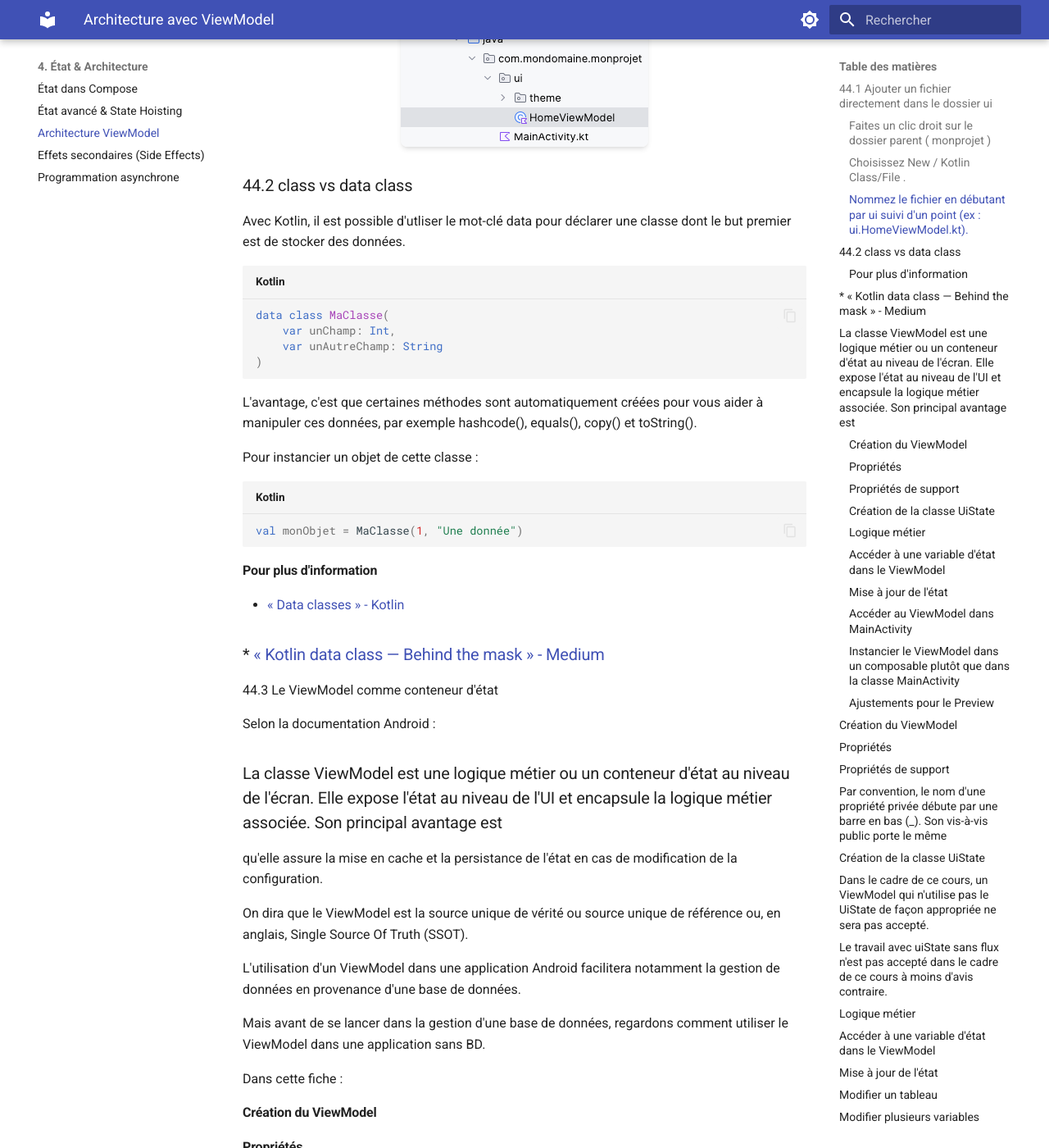
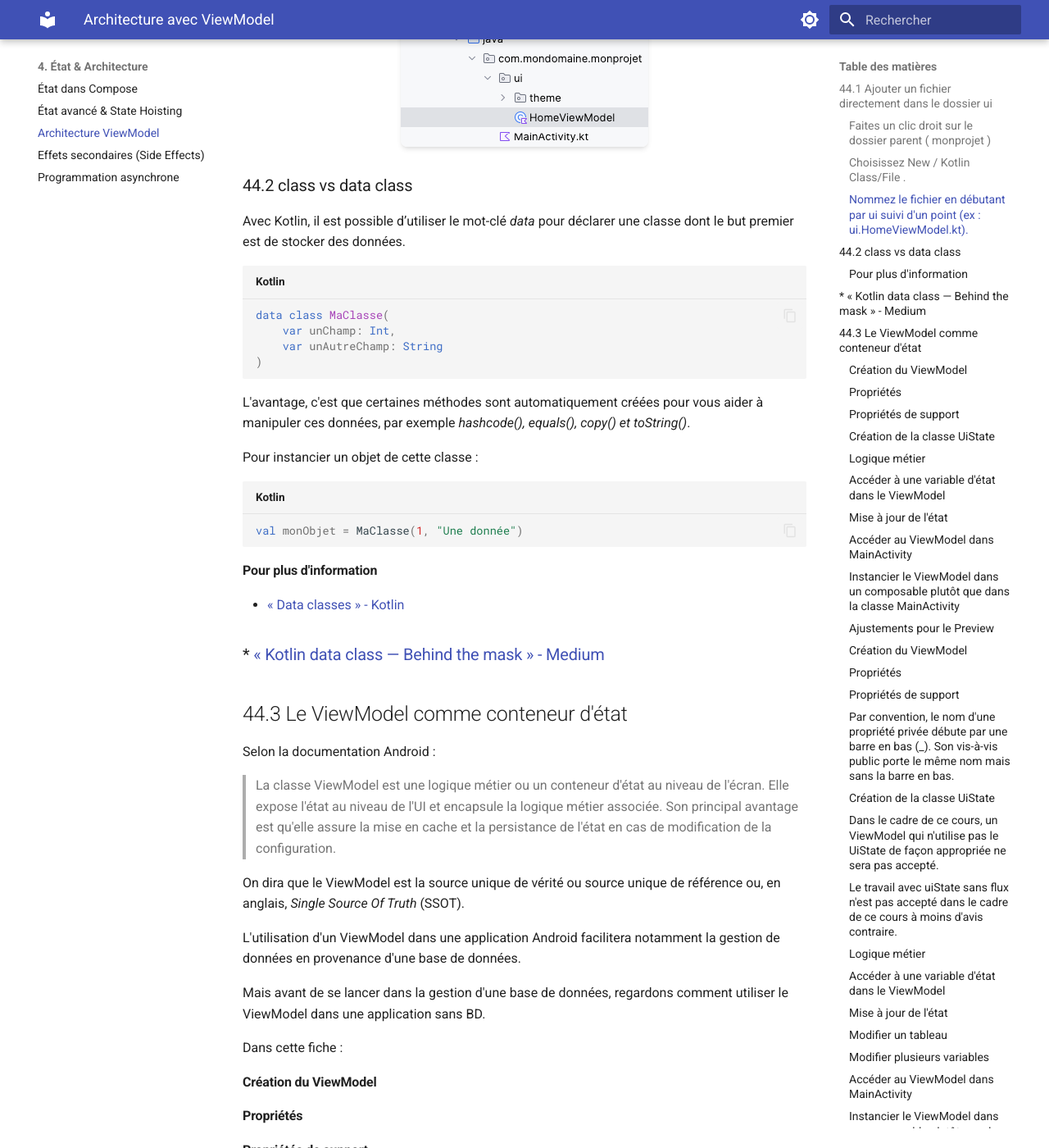
Before and after one commit to Apps-Mobiles-2-Victo/notes_de_cours, an MkDocs documentation site: the page built from docs/04-etat-architecture/viewmodel.md, in a window 1280 px wide and 1400 px high, scrolled down 1184 px. Shown: the whole window at 82% size. Built offline with MkDocs 1.6.1 and Material for MkDocs 9.7.7, drawn with Linux system fonts in a browser that asks for light colours; some of the changed text lies outside the part shown.

Commit message:
Fix typos and improve formatting in viewmodel.md for clarity

````diff
--- a/docs/04-etat-architecture/viewmodel.md
+++ b/docs/04-etat-architecture/viewmodel.md
@@ -8,7 +8,7 @@
 ### 44.1 Ajouter un fichier directement dans le dossier ui
 
 
-Dans un projet Jetpack Compose de base, Android Studio montre les dossiers ui et theme fuisionnés puisqu'il n'y a rien d'autre que le dossier theme sous ui .
+Dans un projet Jetpack Compose de base, Android Studio montre les dossiers ui et theme fusionnés puisqu'il n'y a rien d'autre que le dossier theme sous ui .
 
 
 
@@ -50,7 +50,8 @@
 ### 44.2 class vs data class
 
 
-Avec Kotlin, il est possible d'utliser le mot-clé data pour déclarer une classe dont le but premier est de stocker des données.
+
+Avec Kotlin, il est possible d’utiliser le mot-clé *data* pour déclarer une classe dont le but premier est de stocker des données.
 
 
 ```kotlin title="Kotlin"
@@ -61,7 +62,7 @@
 ```
 
 
-L'avantage, c'est que certaines méthodes sont automatiquement créées pour vous aider à manipuler ces données, par exemple hashcode(), equals(), copy() et toString().
+L'avantage, c'est que certaines méthodes sont automatiquement créées pour vous aider à manipuler ces données, par exemple *hashcode(), equals(), copy() et toString()*.
 
 
 Pour instancier un objet de cette classe :
@@ -79,21 +80,18 @@
 
 
 ### * [« Kotlin data class — Behind the mask » - Medium](https://proandroiddev.com/kotlin-data-class-behind-the-mask-51a05ad92ae9)
-44.3 Le ViewModel comme conteneur d'état
+
+## 44.3 Le ViewModel comme conteneur d'état
 
 
 Selon la documentation Android :
 
 
-### La classe ViewModel est une logique métier ou un conteneur d'état au niveau de l'écran. Elle expose l'état au niveau de l'UI et encapsule la logique métier associée. Son principal avantage est
-qu'elle assure la mise en cache et la persistance de l'état en cas de modification de la configuration.
+>La classe ViewModel est une logique métier ou un conteneur d'état au niveau de l'écran. Elle expose l'état au niveau de l'UI et encapsule la logique métier associée. Son principal avantage est qu'elle assure la mise en cache et la persistance de l'état en cas de modification de la configuration.
 
-
-On dira que le ViewModel est la source unique de vérité ou source unique de référence ou, en anglais, Single Source Of Truth (SSOT).
-
+On dira que le ViewModel est la source unique de vérité ou source unique de référence ou, en anglais, *Single Source Of Truth* (SSOT).
 
 L'utilisation d'un ViewModel dans une application Android facilitera notamment la gestion de données en provenance d'une base de données.
-
 
 Mais avant de se lancer dans la gestion d'une base de données, regardons comment utiliser le ViewModel dans une application sans BD.
 
@@ -166,33 +164,31 @@
 
 Pour que la modification d'une propriété cause le rafraîchissement de la vue, il faut la déclarer en tant que **variable d'état**.
 
-
-Ici, pas besoin du mot-clé remember puisque la classe ne sera pas réinstanciée à chaque recomposition ni lors de la recréation de l'activité.
-
+Ici, pas besoin du mot-clé *remember* puisque la classe ne sera pas réinstanciée à chaque recomposition ni lors de la recréation de l'activité.
 
 Notez que lorsqu'il n'y a aucun spécificateur d'accès, une propriété est considérée publique.
 
-
-Le code ci-dessous est barré puisque je vous présente une technique plus intéressante plus bas.
+> Le code ci-dessous est barré puisque je vous présente une technique plus intéressante plus bas.
 
 
 ```kotlin title="Fichier ui/HomeViewModel.kt"
-class HomeViewModel : ViewModel() {
-    val points: MutableState<Int> = mutableStateOf(0)
-    val partieTerminee: MutableState<Boolean> = mutableStateOf(false)
-    ...
-}
+
+~~class HomeViewModel : ViewModel() {
+~~    val points: MutableState<Int> = mutableStateOf(0)
+~~    val partieTerminee: MutableState<Boolean> = mutableStateOf(false)
+~~    ...
+~~}
+
 ```
 
 
 ### Propriétés de support
 
 
-Il est conseillé de créer des propriétés privées. Chaque propriété utilisera une propriété de support (backing property) pour fournir une valeur au monde extérieur.
+Il est conseillé de créer des propriétés privées. Chaque propriété utilisera une propriété de support (*backing property*) pour fournir une valeur au monde extérieur.
 
 
-### Par convention, le nom d'une propriété privée débute par une barre en bas (_). Son vis-à-vis public porte le même
-nom mais sans la barre en bas.
+### Par convention, le nom d'une propriété privée débute par une barre en bas (_). Son vis-à-vis public porte le même nom mais sans la barre en bas.
 
 
 Ici encore, le code est barré puisqu'on préférera utiliser la technique présentée plus bas.
````
Also changed, not shown: other parts of docs/04-etat-architecture/viewmodel.md (+3 -3 lines).
